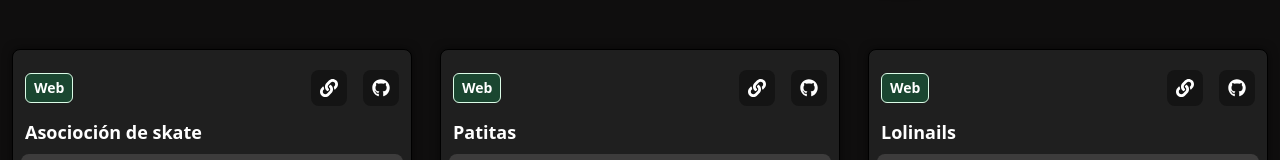
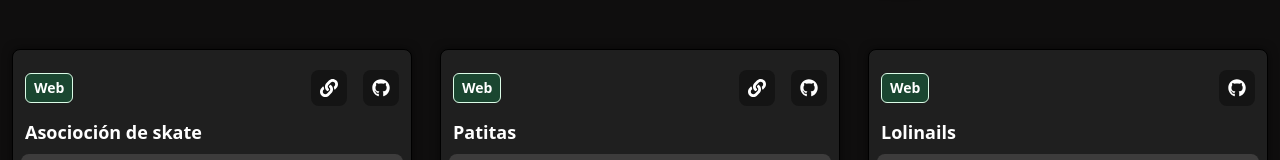
Before and after one commit to matiasDev4/portafolio, a React (Vite) app: page / in a window 1280 px wide. Shown: the part 413-573 px from the top of the page. Built offline with nearby package versions, Linux system fonts and the light colour scheme.

Commit message:
fixed buttom

```diff
--- a/src/components/CardProyect.jsx
+++ b/src/components/CardProyect.jsx
@@ -24,8 +24,9 @@ export const CardProyect = ({ name, description, lenguajes, image, download, git
                     className="flex items-center gap-x-4"
                     >
                         <a href="http://"
-                        className="bg-[#141414] p-2 rounded-lg text-md lg:text-lg
-                        border-1 border-transparent hover:border-[#3a3a3a] transition-all duration-200"
+                        className={`bg-[#141414] p-2 rounded-lg text-md lg:text-lg
+                        border-1 border-transparent hover:border-[#3a3a3a] transition-all duration-200
+                        ${active ? 'block' : 'hidden'}`}
                         >{type === 'Web' ? <FaLink /> : <FaDownload />} </a>
                         <a href="http://"
                         className="bg-[#141414] p-2 rounded-lg text-md lg:text-lg
```
